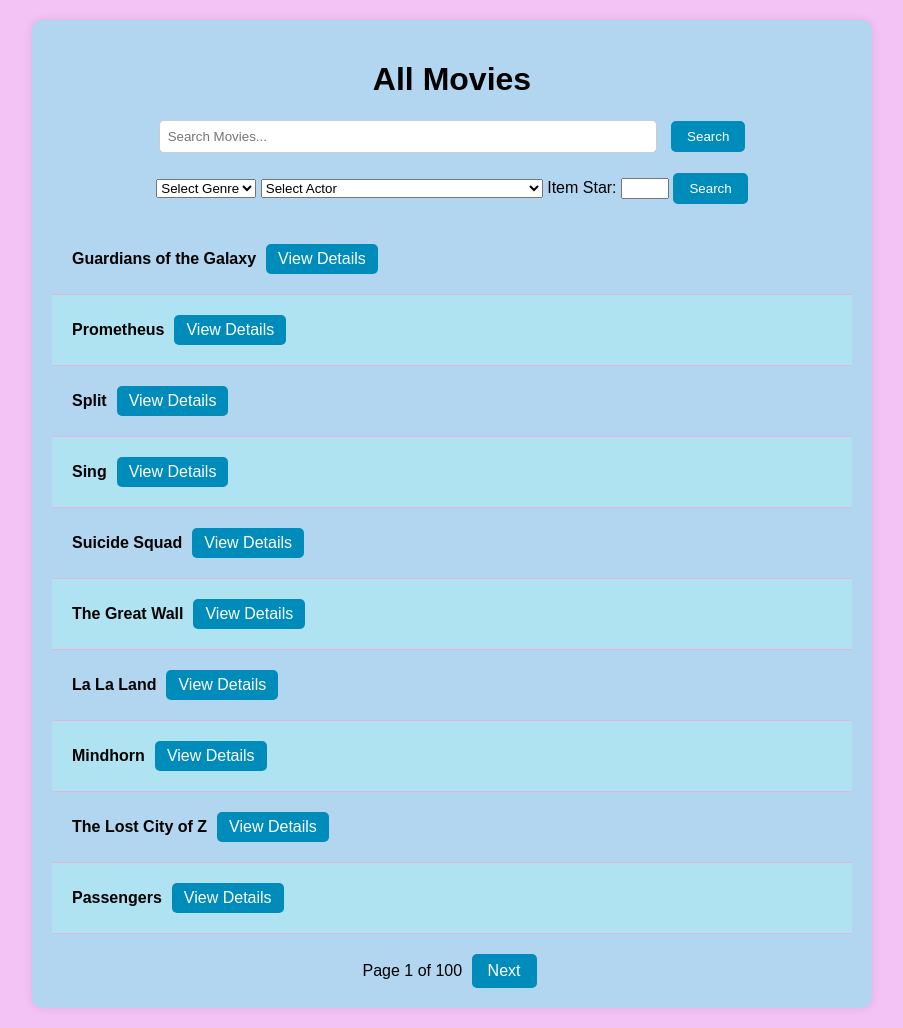
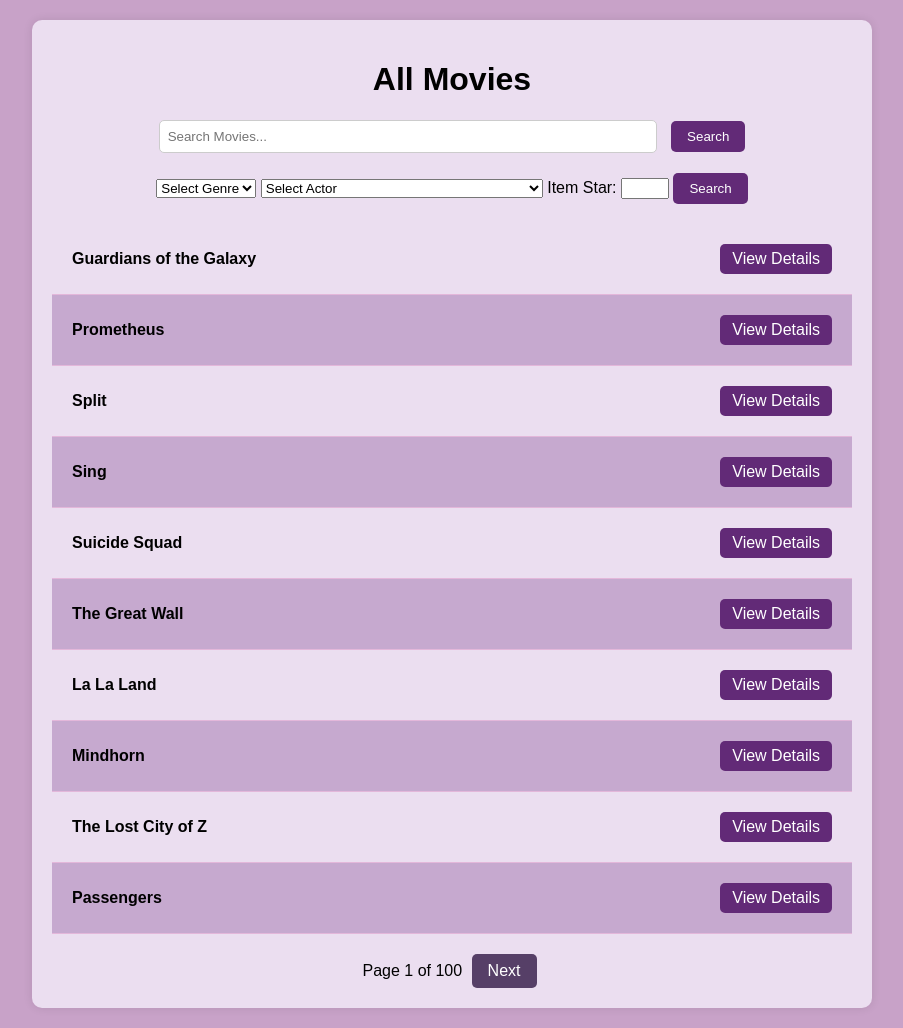
Before and after one commit to mondrita/cineHall_finder, a Flask app: page /search in a window 1280 px wide. Shown: the whole page, without its empty margins (188-1091 px from the left). Run offline with Flask 3, Linux system fonts and the light colour scheme; data comes from the database, SQL or seed files in the repository.

Commit message:
show_movies.html

```diff
--- a/app/templates/show_movies.html
+++ b/app/templates/show_movies.html
@@ -8,14 +8,14 @@
         body {
             font-family: Arial, sans-serif;
             margin: 20px;
-            background-color: #f4c3f5;
+            background-color: #C8A2C8;
         }
 
         .container {
             max-width: 800px;
             margin: 0 auto;
             padding: 20px;
-            background-color: #b2d5f0;
+            background-color: #EBDEF0;
             border-radius: 10px;
             box-shadow: 0 0 10px rgba(0, 0, 0, 0.1);
             text-align: center; /* Align content in the center */
@@ -32,10 +32,11 @@
             border-bottom: 1px solid #e3b7da;
             display: flex;
             align-items: center;
+            justify-content: space-between;
         }
 
         .movie-item:nth-child(even) {
-            background-color: #afe3f1;
+            background-color: #c6a9cf;
         }
 
         .movie-item img {
@@ -57,7 +58,7 @@
             display: inline-block;
             padding: 8px 16px;
             margin: 0 5px;
-            background-color: #008CBA;
+            background-color: #563f67;
             color: #fff;
             text-decoration: none;
             border-radius: 5px;
@@ -65,7 +66,7 @@
         }
 
         .pagination a:hover {
-            background-color: #005F6B;
+            background-color: #563f67;
         }
 
         .search-form {
@@ -83,7 +84,7 @@
 
         .search-button {
             padding: 8px 16px;
-            background-color: #008CBA;
+            background-color: #622A77;
             color: #fff;
             border: none;
             border-radius: 5px;
@@ -92,21 +93,21 @@
         }
 
         .search-button:hover {
-            background-color: #005F6B;
+            background-color: #622A77;
         }
 
         .view-details-btn {
-            background-color: #008CBA;
+            background-color: #622A77;
             color: #fff;
             padding: 6px 12px; /* Smaller padding */
             border-radius: 5px;
             text-decoration: none;
             transition: background-color 0.3s ease;
-            margin-left: 10px; /* Add margin to the left */
+
         }
 
         .view-details-btn:hover {
-            background-color: #005F6B;
+            background-color: ##622A77;
         }
     </style>
 </head>
```
